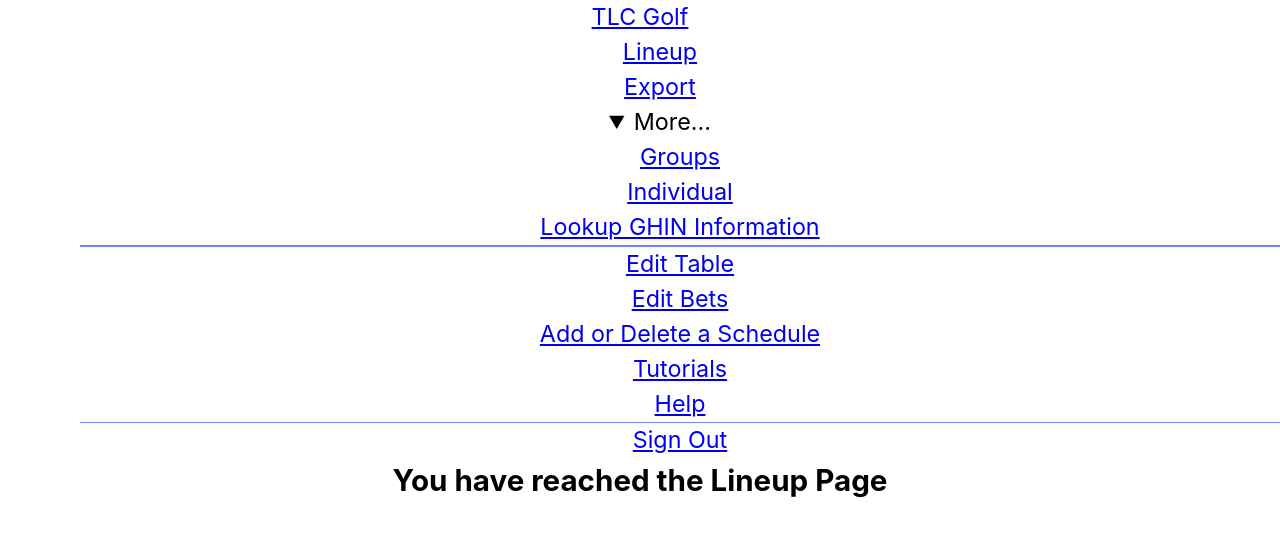
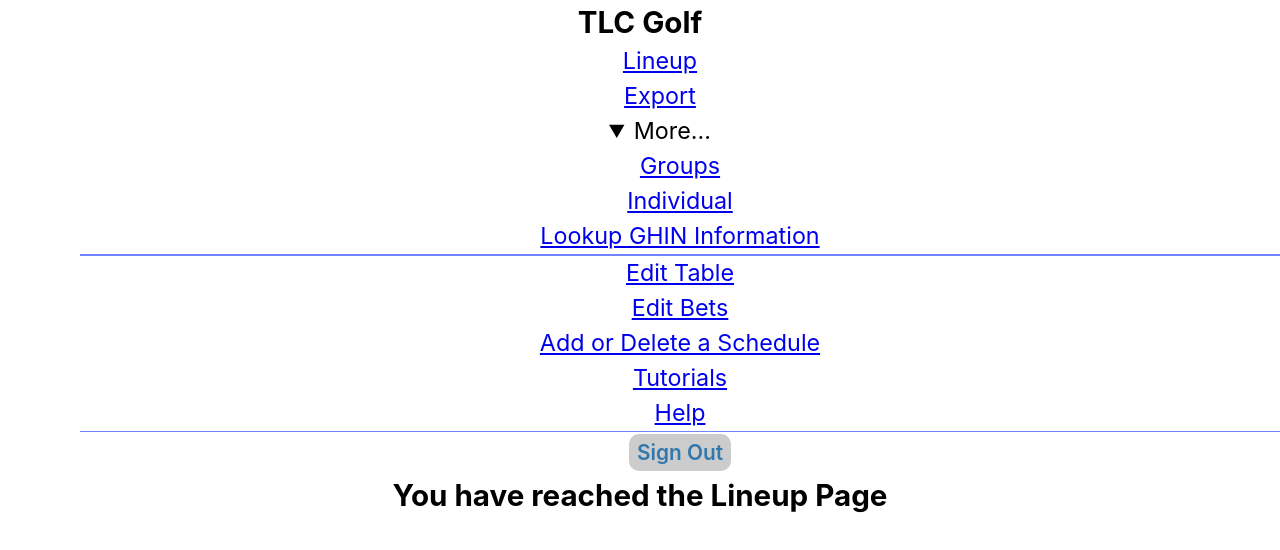
Before and after one commit to jeffreystorer/tlcgolf-next-js, a Next.js app: page /home/lineup in a window 1280 px wide. Both pictures are taken after a click on the heading "More...". Shown: the top 550 px of the page. Built offline with nearby package versions, Linux system fonts and the light colour scheme.

Commit message:
6/29: Move SignOut() to navbar

```diff
--- a/src/app/fetchusers/page.jsx
+++ b/src/app/signin/page.jsx
@@ -12,7 +12,7 @@ async function getCaptainsData() {
   return res.json();
 }
 
-export default async function FetchUsersPage() {
+export default async function SignInPage() {
   const captainsData = await getCaptainsData();
   const captains = getCaptains(captainsData.values);
 
--- a/src/app/signout/page.jsx
+++ /dev/null
@@ -1,5 +0,0 @@
-import { SignOut } from '@/components/signout/signout';
-
-export default function SignOutPage() {
-  return <SignOut />;
-}
--- a/src/components/common/navbar.jsx
+++ b/src/components/common/navbar.jsx
@@ -1,19 +1,37 @@
 'use client';
 //TODO Styling
-import { usePathname } from 'next/navigation';
+import { useRouter } from 'next/navigation';
 import Link from 'next/link';
-import { get } from '@/components/common/utils';
+import { clear, get, set } from '@/components/common/utils';
 
 export function NavBar() {
+    const router = useRouter();
   const ghinNumber = get('ghinNumber');
   const hasSchedule = get('hasSchedule');
   const schedules = get('schedules');
 
+  function signOut(e) {
+    e.preventDefault();
+    //values to be preserved
+    const ghinNumber = get('ghinNumber');
+    const lastName = get('lastName');
+    const course = get('course');
+    const group = get('group');
+    const teesSelected = get('teesSelected');
+    clear();
+    set('ghinNumber', ghinNumber);
+    set('lastName', lastName);
+    set('course', course);
+    set('group', group);
+    set('teesSelected', teesSelected);
+    router.push('/');
+  }
+
   return (
     <>
-      <Link id='brand' href='/home/signout'>
+      <h1 id='brand'>
         TLC Golf
-      </Link>
+      </h1>
       <nav>
         <ul>
           <li>
@@ -72,7 +90,7 @@ export function NavBar() {
                 </li>
                 <div className='divider full'></div>
                 <li>
-                  <Link href='/signout'>Sign Out</Link>
+                  <button type='button' className='button not_stacked' onClick={signOut}>Sign Out</button>
                 </li>
               </ul>
             </details>
--- a/src/components/fetchdata/apis/course-api.js
+++ b/src/components/fetchdata/apis/course-api.js
@@ -8,5 +8,5 @@ class CourseApi extends BaseApi {
     return this.httpGet(`${url}`, token);
   };
 }
-
+// eslint-disable-next-line
 export default new CourseApi();
--- a/src/components/fetchdata/apis/golfer-api.js
+++ b/src/components/fetchdata/apis/golfer-api.js
@@ -39,4 +39,5 @@ class GolferApi extends BaseApi {
     return this.httpGet(`${url}?${objToQuerystring({ golfer_id })}`);
   };
 }
+// eslint-disable-next-line
 export default new GolferApi();
--- a/src/components/fetchdata/apis/lookup-golfer-api.js
+++ b/src/components/fetchdata/apis/lookup-golfer-api.js
@@ -10,4 +10,5 @@ class LookupGolferApi extends BaseApi {
     return this.httpGet(`${url}`, token);
   };
 }
+// eslint-disable-next-line
 export default new LookupGolferApi();
--- a/src/components/fetchdata/apis/scores-api.js
+++ b/src/components/fetchdata/apis/scores-api.js
@@ -8,4 +8,5 @@ class ScoresApi extends BaseApi {
     return this.httpGet(`${url}`, token);
   };
 }
+// eslint-disable-next-line
 export default new ScoresApi();
--- a/src/components/signin/getisloggedin.jsx
+++ b/src/components/signin/getisloggedin.jsx
@@ -18,7 +18,7 @@ export function GetIsLoggedIn() {
     const allPlayersInTableArray = encodeURIComponent(JSON.stringify(allPlayersInTable));
       router.push(`/fetchdata?ghinNumber=${ghinNumber}&lastname=${lastName}&dataMode=${dataMode}&groupsArray=${groupsArray}&allPlayersInTableArray=${allPlayersInTableArray}`);
     } else {
-      router.push('/fetchusers');
+      router.push('/signin');
     }
 
   }, [isLoggedIn, router])
```
Also changed, not shown: src/components/signout/signout.jsx (deleted, +0 -24 lines), 1 other file (tests, documents, lock files or other folders).
